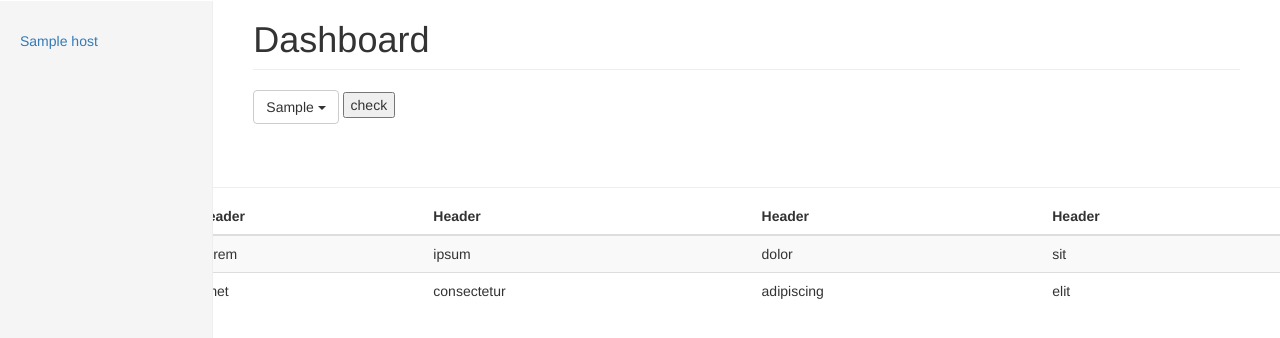
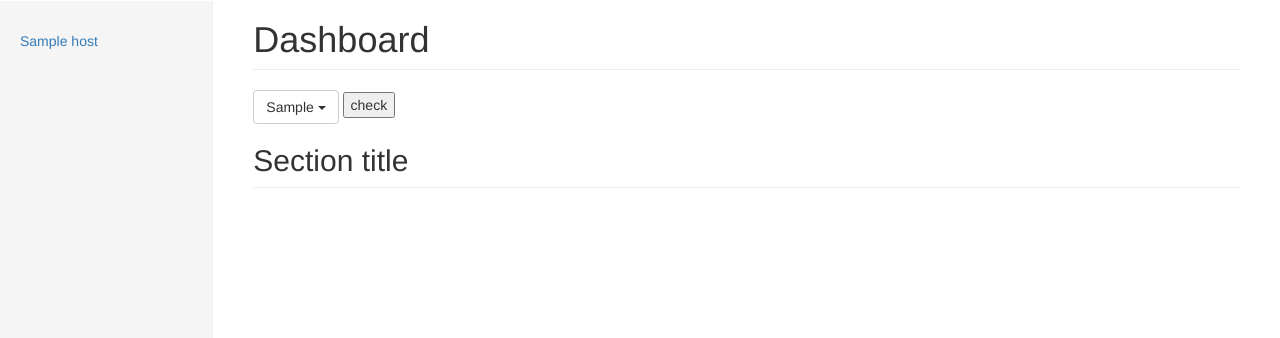
Before and after one commit to SeanZhu20/rebootMon, a Flask app: template flask_web/templates/index.html in a window 1280 px wide. Shown: the part 50-388 px from the top of the page. Run offline with Flask 2, Linux system fonts and the light colour scheme; the template is opened without the code that fills it: most values are stand-ins (such as "Sample title", 1, 10 or a date in 2020); some libraries are stand-ins or nearby versions.

Commit message:
page bug fix

```diff
--- a/flask_web/flask_web.py
+++ b/flask_web/flask_web.py
@@ -93,4 +93,4 @@
     return render_template("sysstatus.html", data=ones, sql = sql)
 
 if __name__ == "__main__":
-    app.run(host="0.0.0.0", port=500004, debug=True)
+    app.run(host="0.0.0.0", port=50004, debug=True)
--- a/flask_web/templates/index.html
+++ b/flask_web/templates/index.html
@@ -53,19 +53,15 @@
       </div>
     </nav>
 
-    <div class="container-fluid" id="bigid">
+    <div class="container-fluid">
       <div class="row">
         <div class="col-sm-3 col-md-2 sidebar">
           <ul class="nav nav-sidebar">
-            <!--li class="active"><a href="#">Overview <span class="sr-only">(current)</span></a></li>
-            <li><a href="#">Reports</a></li>
-            <li><a href="#">Analytics</a></li>
-            <li><a href="#">Export</a></li-->
             {% for h in hosts %}
                 {% if h == selected_host %}
-                <li class="active"><a href="/?host={{ h }}">{{ h }}</a></li>
+                <li class="active"><a href="/?host={{ h }}&item={{ selected_item }}">{{ h }}</a></li>
                 {% else %}
-                <li><a href="/?host={{ h }}">{{ h }}</a></li>
+                <li><a href="/?host={{ h }}&item={{ selected_item }}">{{ h }}</a></li>
                 {% endif %}
             {% endfor %}
           </ul>
@@ -78,46 +74,16 @@
                 <span class="caret"></span>
               </button>
               <ul class="dropdown-menu" aria-labelledby="dropdownMenu1">
-                {% for mItem in items %}
-                <!--<li><a href="/show?host={{ selected_host }}&item={{ mItem }}"></a>{{ mItem }}</li>-->
-                <li><a href="/?host={{ selected_host }}&item={{ mItem }}">{{ mItem }}</a></li>
+                {% for item in items %}
+                <li><a href="/?host={{ selected_host }}&item={{ item }}">{{ item }}</a></li>
                 {% endfor %}
               </ul>
                 <button id="checkid">
                 check
                 </button>
             </div>
-          </div>
-
           <h2 class="sub-header">Section title</h2>
-          <div class="table-responsive">
-            <table class="table table-striped">
-              <thead>
-                <tr>
-                  <th>#</th>
-                  <th>Header</th>
-                  <th>Header</th>
-                  <th>Header</th>
-                  <th>Header</th>
-                </tr>
-              </thead>
-              <tbody>
-                <tr>
-                  <td>1,001</td>
-                  <td>Lorem</td>
-                  <td>ipsum</td>
-                  <td>dolor</td>
-                  <td>sit</td>
-                </tr>
-                <tr>
-                  <td>1,002</td>
-                  <td>amet</td>
-                  <td>consectetur</td>
-                  <td>adipiscing</td>
-                  <td>elit</td>
-                </tr>
-              </tbody>
-            </table>
+          <div class="table-responsive" id="mon_chart">
           </div>
         </div>
       </div>
@@ -133,7 +99,7 @@
     url = 'show'+window.location.search
     $('#checkid').on('click',function(){
     $.get(url,function(result){
-        $('#bigid').html(result)
+        $('#mon_chart').html(result)
     })
   })
 
```
